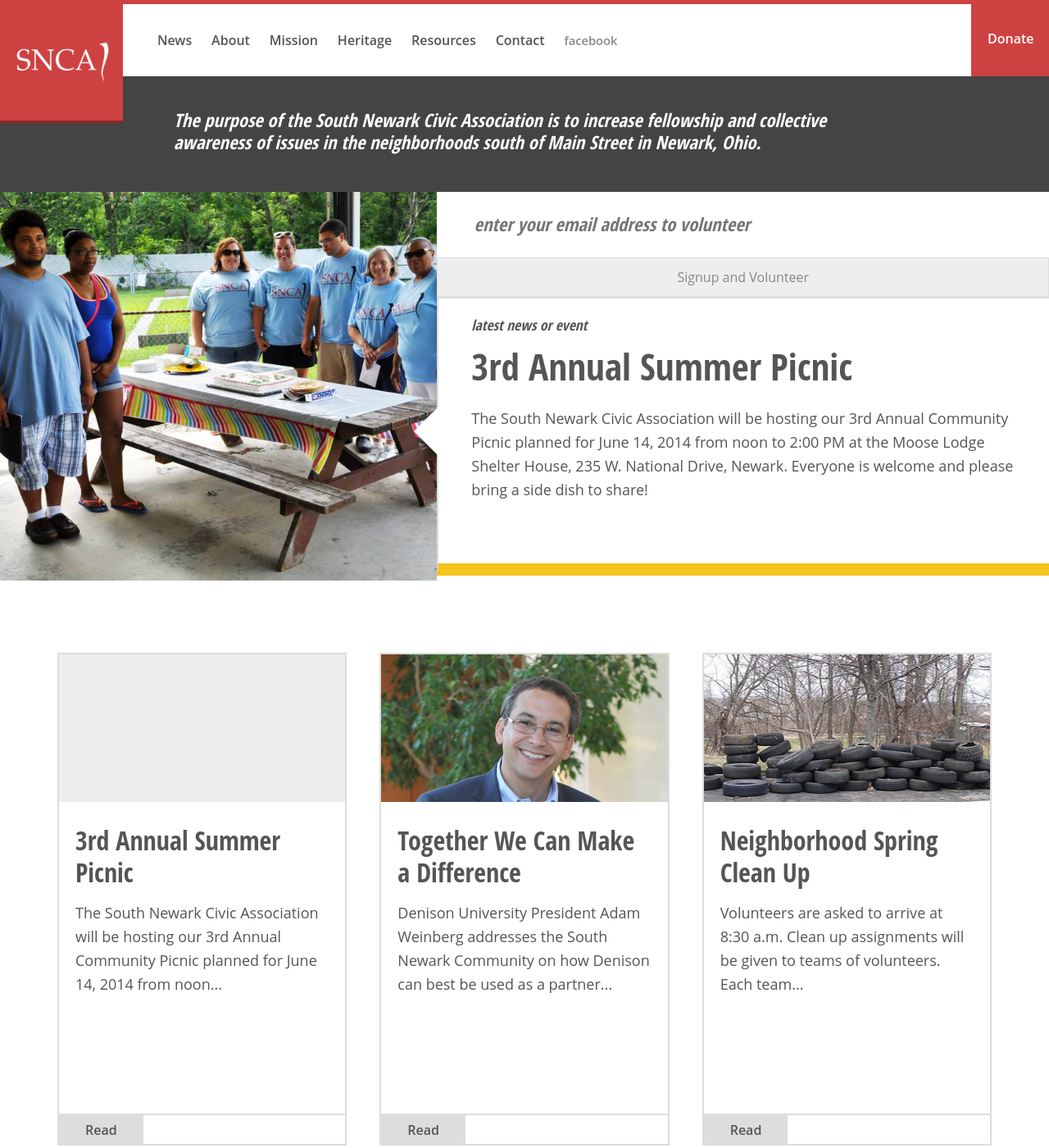
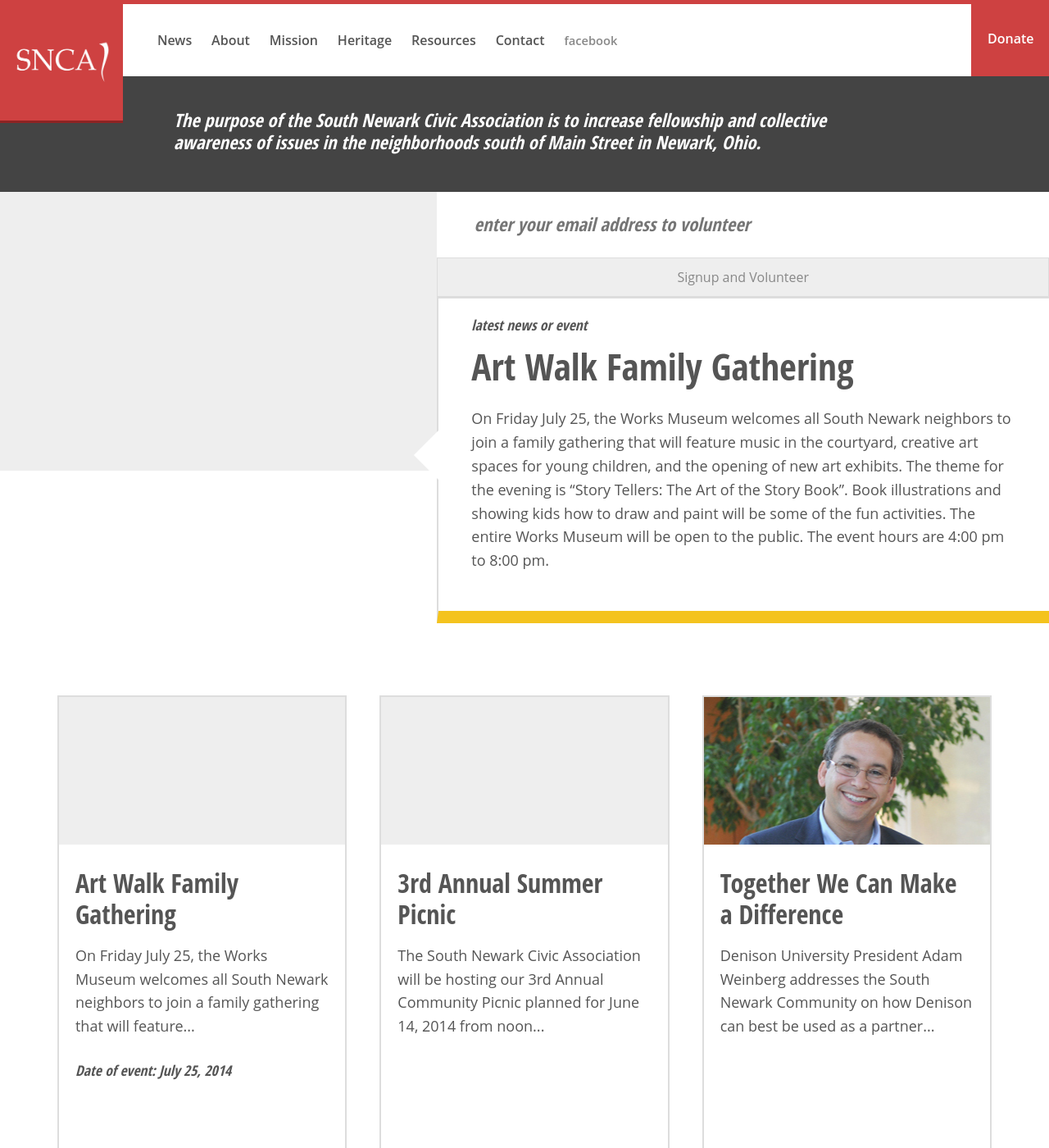
Before and after one commit to jeremyeblake/mysouthnewark, a Jekyll site: the page built from index.html, in a window 1280 px wide and 1400 px high. Shown: the whole window at 82% size. Built offline with Jekyll 4.4.1, drawn with Linux system fonts in a browser that asks for light colours; Markdown is read by kramdown in place of the engine named in the settings.

Commit message:
Updated 2014-06-20-art-walk-family-gathering.md

```diff
--- a/_posts/2014-06-20-art-walk-family-gathering.md
+++ b/_posts/2014-06-20-art-walk-family-gathering.md
@@ -9,4 +9,4 @@
 event_date: "July 25, 2014"
 ---
 
-On Friday July 25, the Works Museum welcomes all South Newark neighbors to join a family event that will feature music in the courtyard, creative art spaces for young children and the opening of new art exhibits. The theme for the evening is "Story Tellers: The Art of the Story Book". Book illustrations and showing kids how to draw and paint will be some of the fun activities. The entire Works museum will be open to the public. The event hours are 4:00 pm to 8:00 pm.
+On Friday July 25, the Works Museum welcomes all South Newark neighbors to join a family gathering that will feature music in the courtyard, creative art spaces for young children, and the opening of new art exhibits. The theme for the evening is "Story Tellers: The Art of the Story Book". Book illustrations and showing kids how to draw and paint will be some of the fun activities. The entire Works Museum will be open to the public. The event hours are 4:00 pm to 8:00 pm.
```
Also changed, not shown: other parts of _posts/2014-06-20-art-walk-family-gathering.md (+1 -1 lines).
